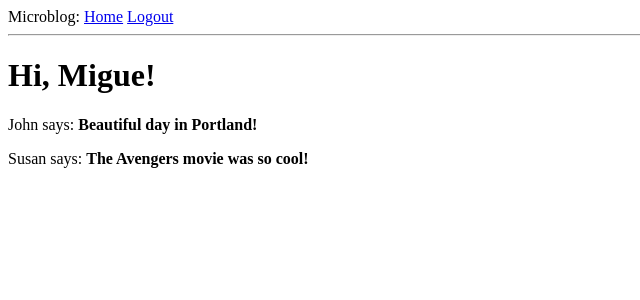
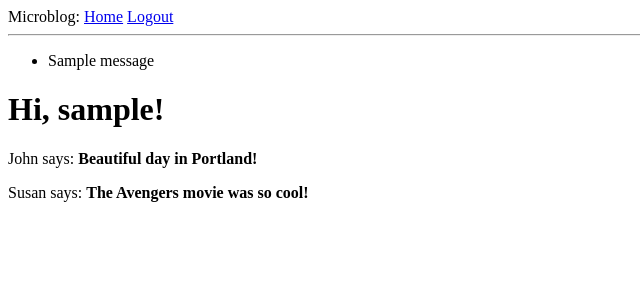
Before and after one commit to wsyshengyun/flask_demo1, a Flask app: page / in a window 1280 px wide. Shown: the top 300 px of the page, without its empty margins (0-640 px from the left). Run offline with Flask 2, Linux system fonts and the light colour scheme; a user stored in the database is signed in; tables that the repository leaves empty hold one stand-in row (values such as "Sample post"); one stand-in notice (Sample message) is shown.

Commit message:
一些修改

```diff
--- a/app/routes.py
+++ b/app/routes.py
@@ -1,14 +1,9 @@
-from flask import render_template ,flash, redirect, url_for
-from app import app
-from app.forms import LoginForm
-from flask_login import current_user, login_user
+from flask import render_template ,flash, redirect, url_for,request
+from app import app , db
+from app.forms import LoginForm, RegistrationForm
 from app.models import User
-from flask_login import logout_user
-from flask_login import login_required
-from flask import request
+from flask_login import current_user, login_user, logout_user, login_required
 from werkzeug.urls import url_parse
-from app import db
-from app.forms import RegistrationForm
 
 
 
@@ -22,7 +17,7 @@ def logout():
 @app.route('/index')
 @login_required
 def index():
-    user = {'username' : 'Migue'}
+    # user = {'username' : 'Migue'}
     posts = [
             {
                 'author':{'username':'John'},
@@ -34,7 +29,7 @@ def index():
             }
     ]
     title = "Home"
-    return render_template('index.html', user=user
+    return render_template('index.html'
     , title=title
     , posts = posts
     )
--- a/app/templates/base.html
+++ b/app/templates/base.html
@@ -16,6 +16,16 @@
             {% endif %}
         </div>
         <hr>
+        {% with messages = get_flashed_messages() %}
+        {% if messages %}
+        <ul>
+            {% for message in messages %}
+                <li>{{ message }}</li>
+            {% endfor %}
+        </ul>
+        {% endif %}
+        {% endwith %}
+        <!-- <hr> -->
         {% block content %}
 
         {% endblock content %}
--- a/app/templates/index.html
+++ b/app/templates/index.html
@@ -1,7 +1,7 @@
 {% extends 'base.html' %}
 
 {% block content %}
-    <h1>Hi, {{ user.username }}!</h1>
+    <h1>Hi, {{ current_user.username }}!</h1>
     {% for post in posts %}
         <div><p>{{ post.author.username }} says: <b>{{ post.body }}</b></p></div>
     {% endfor %}
--- a/app/templates/login.html
+++ b/app/templates/login.html
@@ -6,10 +6,16 @@
         <p>
             {{ form.username.label }} <br>
             {{ form.username(size=32) }}
+            {% for error in form.username.errors %}
+                <span style="color:red">[{{ error }}]</span>
+            {% endfor %}
         </p>
         <p>
             {{ form.password.label }} <br>
             {{ form.password(size=32) }}
+            {% for error in form.password.errors %}
+                <span style="color:red">[{{ error }}]</span>
+            {% endfor %}
         </p>
         <p>{{ form.remember_me() }} {{ form.remember_me.label }}</p>
         <p>{{ form.submit() }}</p>
```
Also changed, not shown: app.db.
